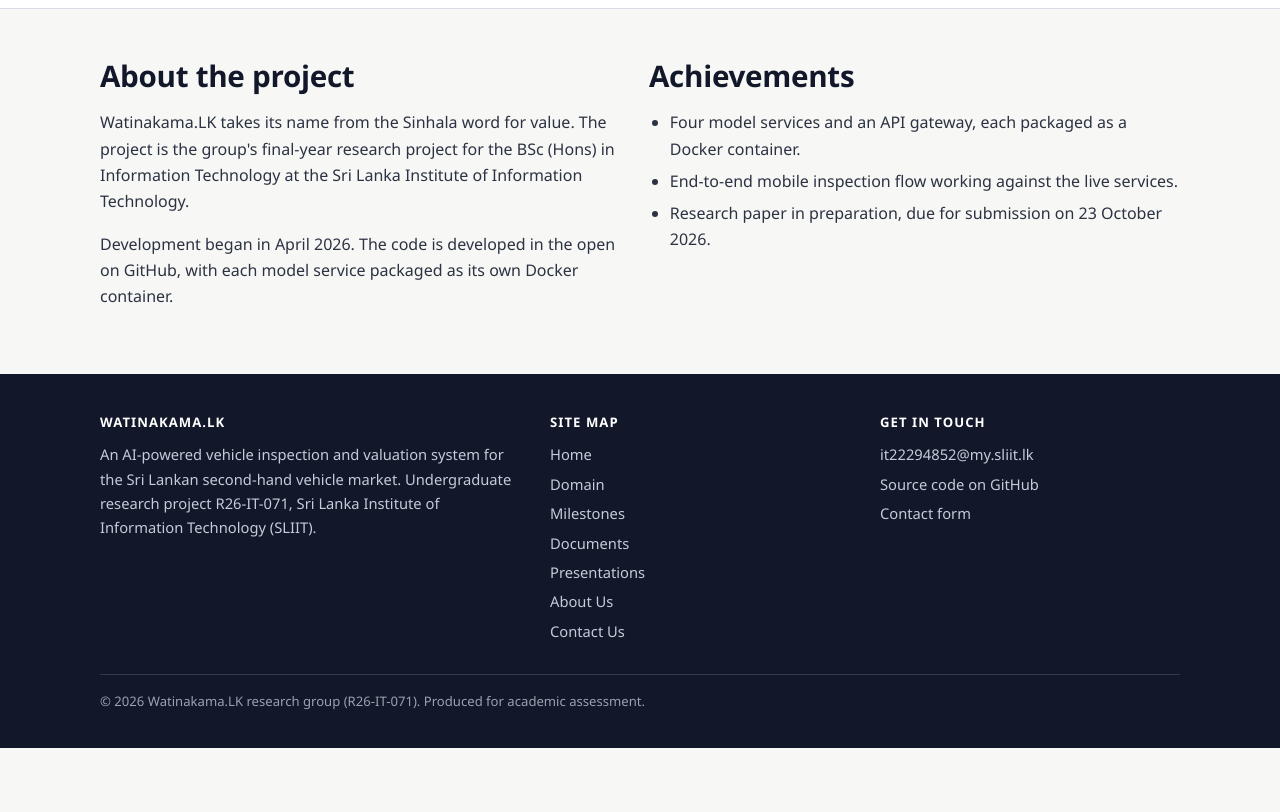
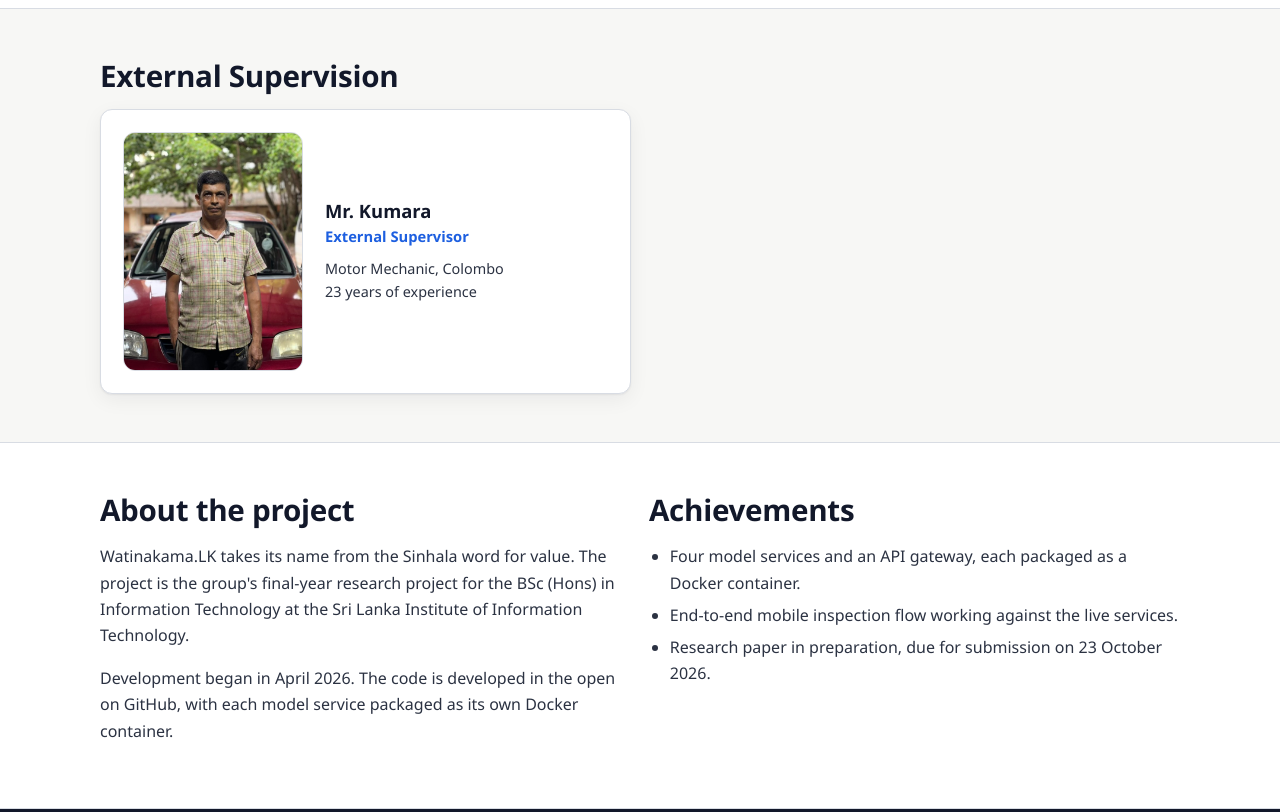
Before and after one commit to Isu12/Watinakama-Intro_website, a plain HTML site: page about.html in a window 1280 px wide. Shown: the part 1180-1992 px from the top of the page. Before the commit the page ends 1928 px from the top, so only its background shows below. Drawn offline with Linux system fonts and the light colour scheme.

Commit message:
Add Mr. Kumara as External Supervisor with photo

```diff
--- a/about.html
+++ b/about.html
@@ -111,6 +111,22 @@
 
 <section class="block">
   <div class="wrap">
+    <h2>External Supervision</h2>
+    <div class="grid c2">
+      <div class="card member profile">
+        <img class="photo" src="images/team/kumara.jpg" alt="Photo of Mr. Kumara standing in front of a car" width="600" height="800">
+        <div>
+          <h3>Mr. Kumara</h3>
+          <p class="role">External Supervisor</p>
+          <p>Motor Mechanic, Colombo<br>23 years of experience</p>
+        </div>
+      </div>
+    </div>
+  </div>
+</section>
+
+<section class="block alt">
+  <div class="wrap">
     <div class="grid c2">
       <div>
         <h2>About the project</h2>
--- a/css/style.css
+++ b/css/style.css
@@ -245,6 +245,8 @@ img.avatar { display: block; padding: 0; }
 .member .role { font-weight: 600; color: var(--blue-dark); font-size: .92rem; margin-bottom: 8px; }
 .member p { font-size: .9rem; }
 .member a { font-size: .88rem; word-break: break-all; }
+.profile { display: flex; align-items: center; gap: 22px; text-align: left; }
+.profile .photo { width: 180px; height: auto; flex-shrink: 0; border-radius: var(--radius); border: 1px solid var(--line); }
 
 /* ---------- Contact ---------- */
 .form-row { margin-bottom: 14px; }
@@ -304,6 +306,8 @@ textarea { min-height: 150px; resize: vertical; }
   .brand span { display: none; }
   section.block { padding: 36px 0; }
   .picker select { width: 100%; min-width: 0; }
+  .profile { flex-direction: column; text-align: center; }
+  .profile .photo { width: 100%; max-width: 280px; }
 }
 
 @media (prefers-reduced-motion: reduce) { html { scroll-behavior: auto; } }
```
Also changed, not shown: images/team/kumara.jpg (added).
